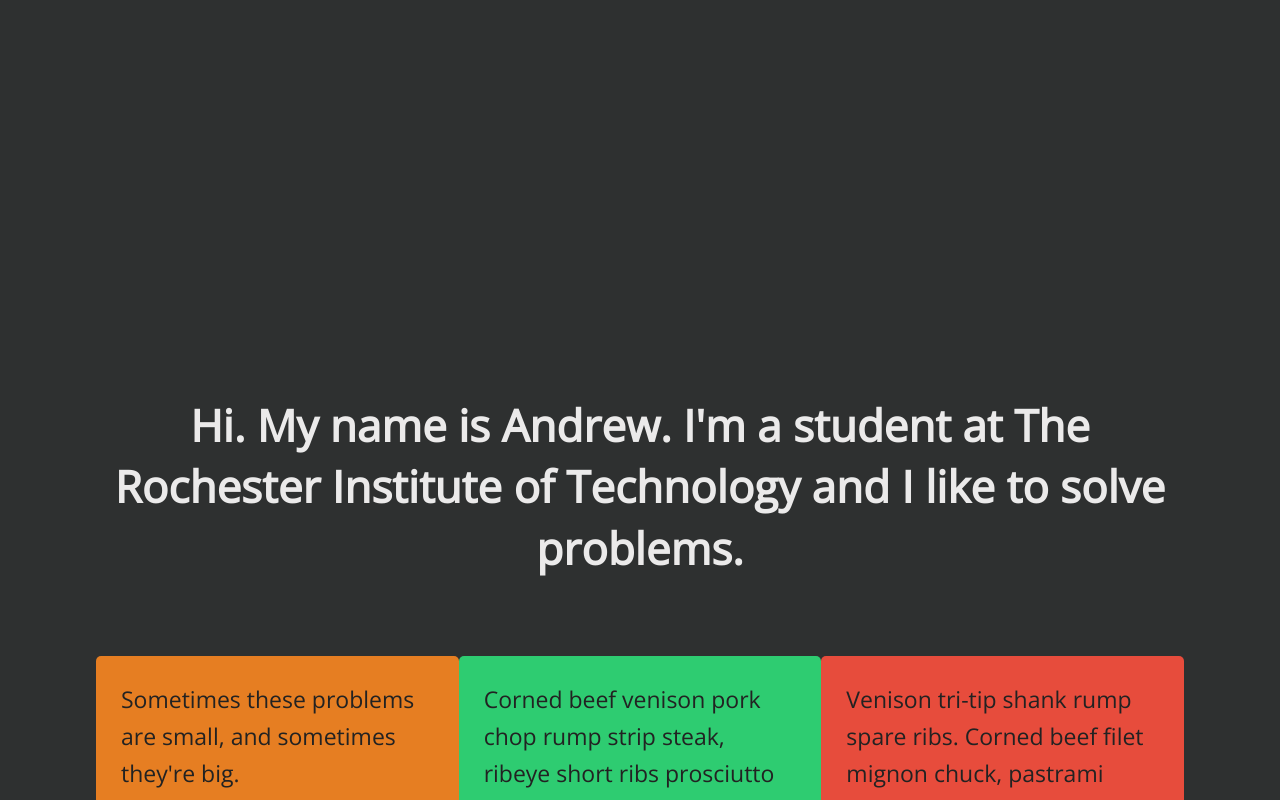
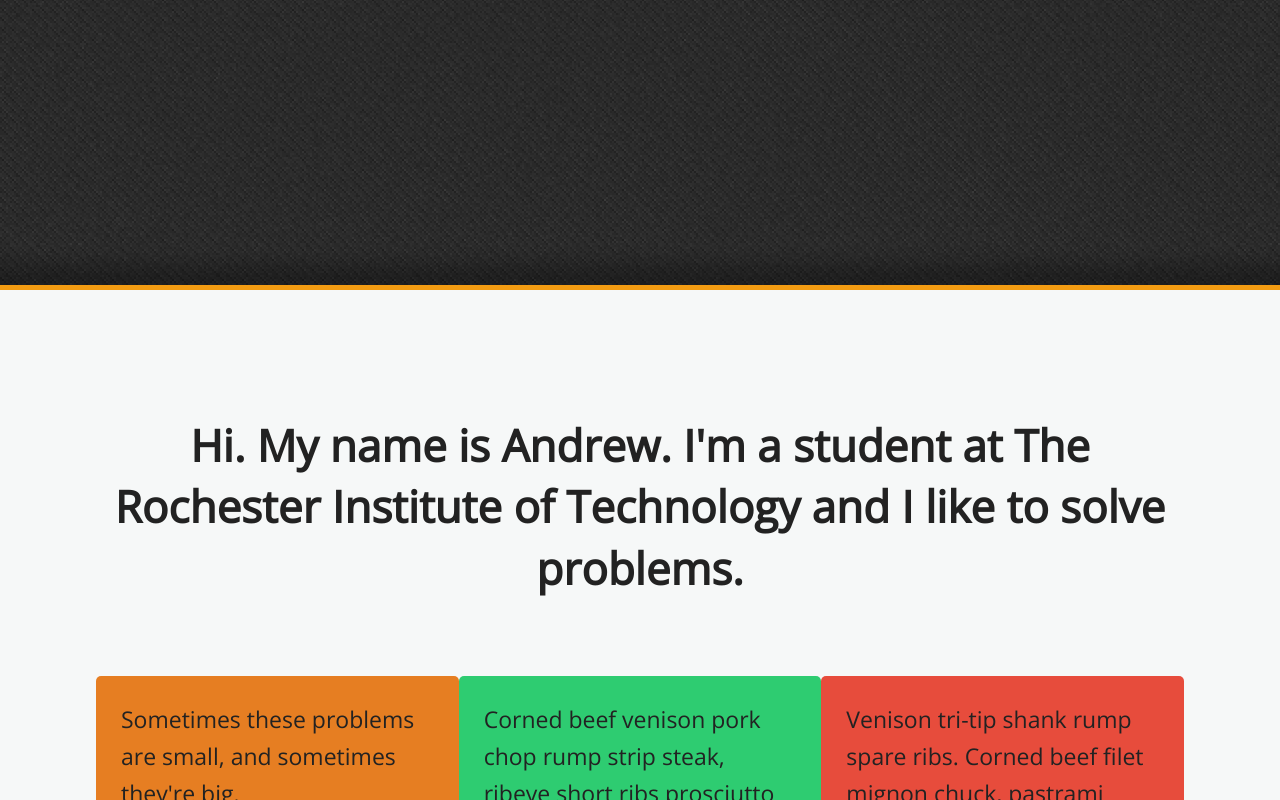
Before and after one commit to andrewSC/andrew.sc, a plain HTML site: page index.html in a window 1280 px wide. Shown: the part 511-1311 px from the top of the page. Drawn offline with nearby package versions, Linux system fonts and the light colour scheme.

Commit message:
adding color and texture after suggestions (v3)

```diff
--- a/index.html
+++ b/index.html
@@ -25,7 +25,7 @@
   <script src="javascripts/vendor/formatter.js"></script>
 </head>
 <body>
-  <div id="lander" class="block one-edge-shadow">
+  <div id="lander" class="lander-block one-edge-shadow">
       <h1 class="name name-width center-me">Andrew Scott Crerar</h1>
     <div class="center-me name-width">
       <div class="row">
@@ -42,6 +42,7 @@
 
 
   <div id="about" class="block">
+    <hr/>
     <div class="row">
       <div id="intro" class="small-12 columns text-center">
         <!--<h1 class="text">I like to solve problems with software. And sometimes hardware. And sometimes by just sitting and thinking and chatting. I'm a person. My name is Andrew. Nice to meet you.</h1>-->
--- a/javascripts/vendor/formatter.js
+++ b/javascripts/vendor/formatter.js
@@ -1,27 +1,26 @@
 $(window).resize(function() {
-
-
-  var wh = (($(window).height()-$('.center-me').height())/2)+'px';
-  var ww = (($(window).width()-$('.center-me').width())/2)+'px';
+  var windowHeight = (($(window).height()-$('.center-me').height())/2),
+      windowWidth = (($(window).width()-$('.center-me').width())/2),
+      px = 'px';
   $('.center-me').css({
-    top: wh,
-    left: ww,
+    top: windowHeight + px,
+    left: windowWidth + px,
     position: 'relative'
   });
+//  $('.quarter-me').css({
+//    top: (windowHeight/2) + px,
+//    left: windowWidth,
+//    position: 'relative'
+//  });
   $('.block').css({
     width: $(window).width(),
     height: $(window).height()
   })
+  $('.lander-block').css({
+    width: $(window).width(),
+    height: $(window).height()-24
+  })
 }).resize();
-
-//$.setBackground = function() {
-//  var colors = ['#2C3E50', '#F39C12', '#222'],
-//      randomColor = colors[Math.floor(Math.random() * colors.length)];
-//  $('#lander').css('background-color', randomColor);
-//};
-
-
-
 
 /*
  * Source: https://github.com/madrobby/zepto/issues/401
@@ -56,7 +55,6 @@ $.scroll = function(endY, duration) {
 
 
 Zepto(function($) {
-//  $.setBackground();
   $('#_about').on('click', function() {
     $.scroll($('#about').offset().top+1);
   });
--- a/sass/custom-settings.scss
+++ b/sass/custom-settings.scss
@@ -20,14 +20,13 @@
 }
 
 .header {
-  @extend .text;
   font-family: 'Open Sans', sans-serif;
   margin-top: 10%;
 }
 
 body {
-  //background: #222;
-  background: #2E3030;
+  //background: #2E3030;
+  background: url(../images/navy_blue_@2X.png);
 }
 
 .name {
@@ -86,10 +85,19 @@ a {
   //background-color: #2ecc71;
   //background-color: #479a84;
   //background-color: #e74c3b;
-  background: #2E3030;
-  //background: #1ABC9C;
+  //background: #2E3030;
+  //background: #f3f3f3;
+  background: #f6f8f8;
   //border-top: 1px dashed #6f6f6f;
   //margin-top: 1px;
+  -webkit-box-shadow: 0px 0px 20px 20px rgba(0,0,0,0.3);
+  hr {
+    height: 5px;
+    background: #F39C12;
+    border: none;
+    border-width: none;
+    margin: none;
+  }
 }
 
 
```
Also changed, not shown: images/navy_blue_@2X.png (added), stylesheets/app.css, stylesheets/custom-settings.css.
